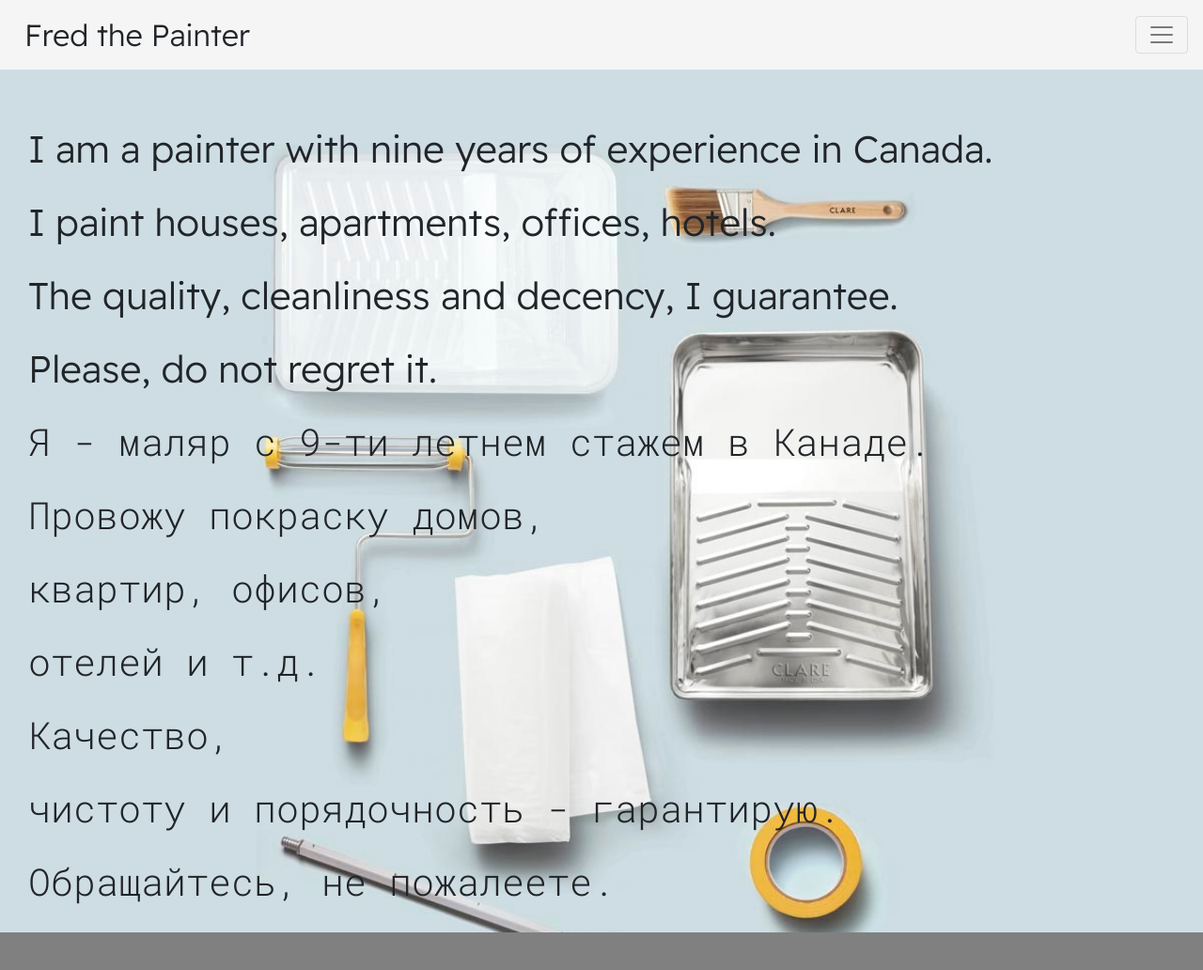
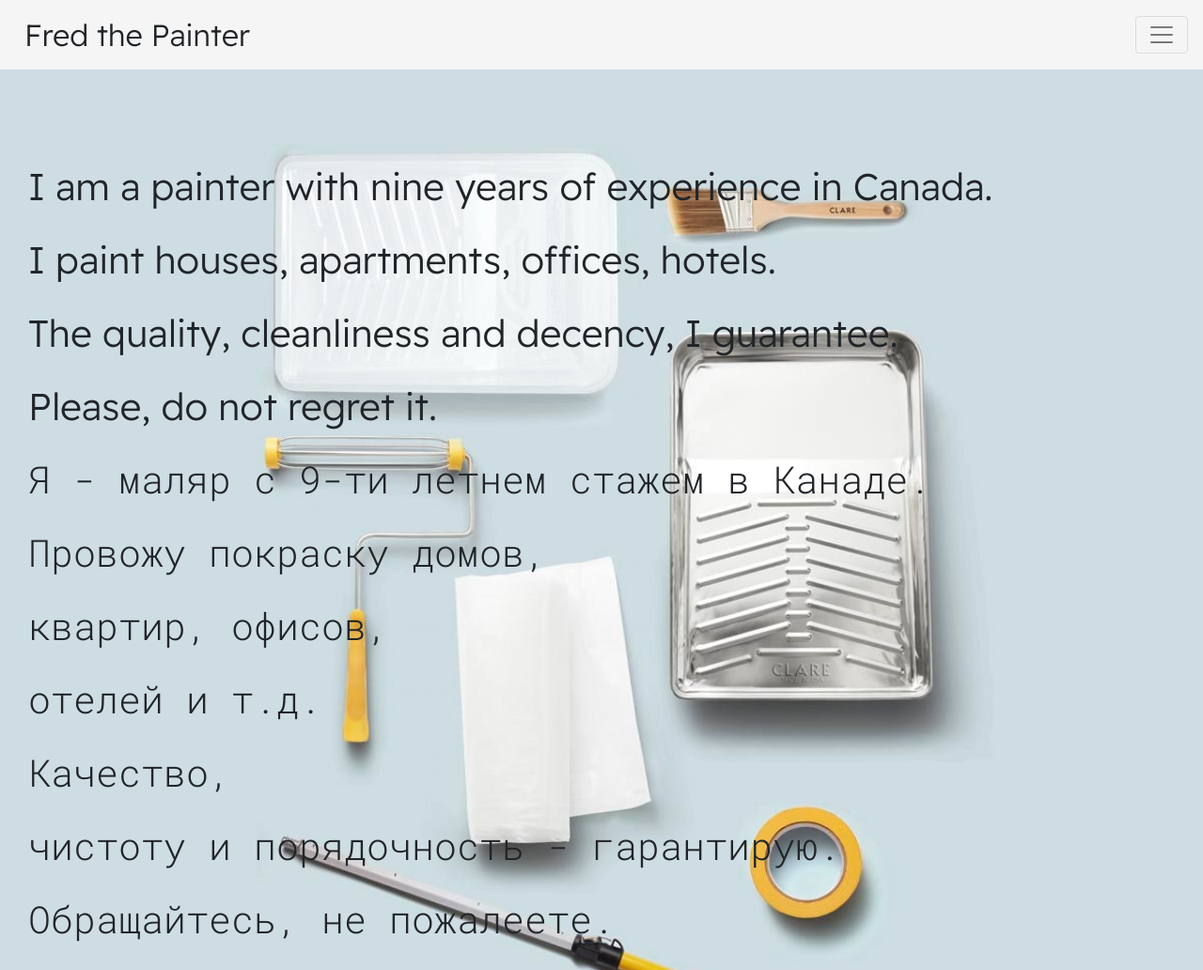
Before and after one commit to develop-n-share/Fred-the-painter, a plain HTML site: page index.html in a window 1280 px wide. Shown: the whole page at 94% size. Before the commit the page ends 992 px from the top, so only its background shows below. Drawn offline with nearby package versions, Linux system fonts and the light colour scheme.

Commit message:
Update index.html

```diff
--- a/index.html
+++ b/index.html
@@ -37,7 +37,7 @@
       </div>
     </nav>
 
-   <div style="margin-top: 60px;">
+   <div style="margin-top: 100px;">
      <h1 style="text-align: left; margin: 10px; margin-bottom: 30px; margin-top: 60px; margin-left: 30px;">I am a painter with nine years of experience in Canada.</h1>
      <h1 style="text-align: left; margin: 10px; margin-bottom: 30px; margin-left: 30px;">I paint houses, apartments, offices, hotels.</h1>
      <h1 style="text-align: left; margin: 10px; margin-bottom: 30px; margin-left: 30px;">The quality, cleanliness and decency, I guarantee.</h1>
@@ -46,6 +46,7 @@
      <h1 class="russian-font" style="text-align: left; margin: 10px; margin-bottom: 30px; margin-left: 30px;">Провожу покраску домов,<h1 class="russian-font" style="text-align: left; margin: 10px; margin-bottom: 30px; margin-left: 30px;"> квартир, офисов,<h1 class="russian-font" style="text-align: left; margin: 10px; margin-bottom: 30px; margin-left: 30px;">отелей и т.д.</h1></h1></h1>
      <h1 class="russian-font" style="text-align: left; margin: 10px; margin-bottom: 30px; margin-left: 30px;">Качество,<h1 class="russian-font" style="text-align: left; margin: 10px; margin-bottom: 30px; margin-left: 30px;">чистоту и порядочность - гарантирую.</h1></h1>
      <h1 class="russian-font" style="text-align: left; margin: 10px; margin-bottom: 30px; margin-left: 30px;">Обращайтесь, не пожалеете.</h1>
+     <img style="float: right;" class="img-hor" src="images/painter.png" alt="">
    </div>
   </body>
 </html>
```
